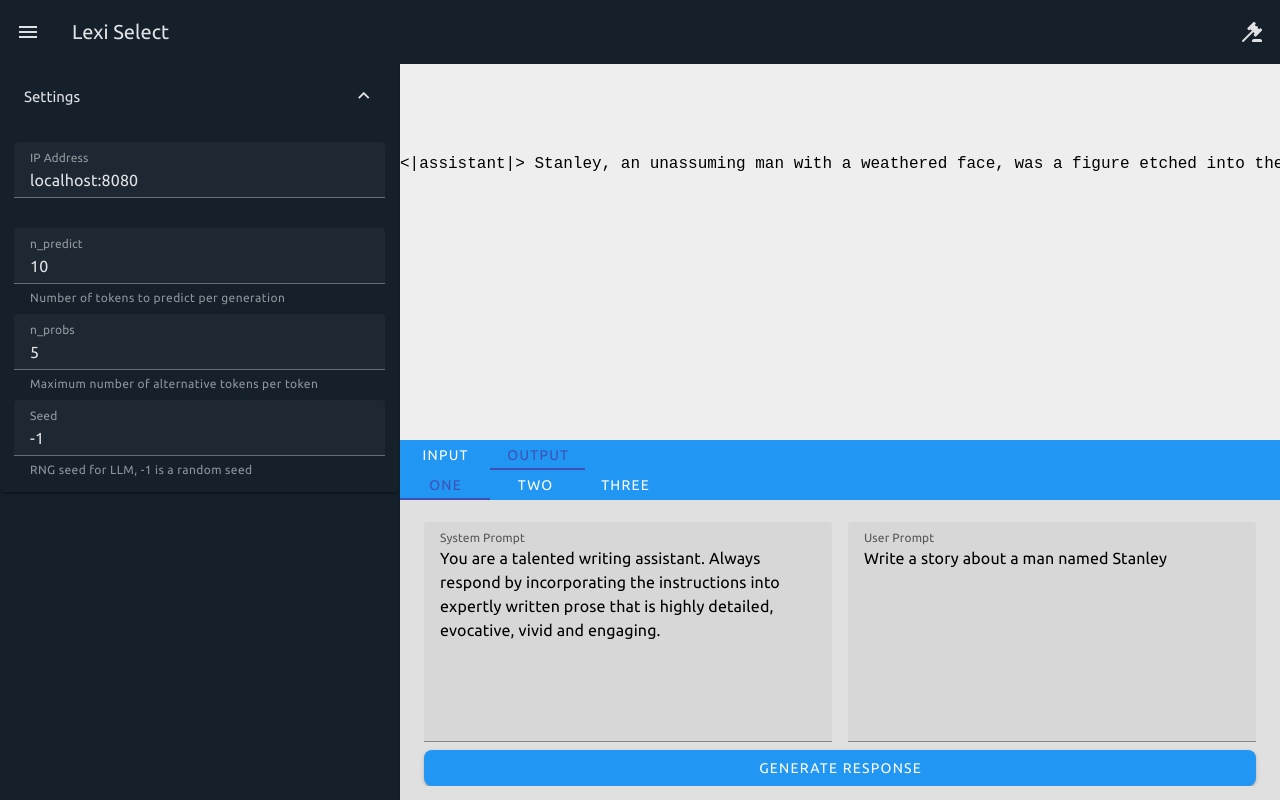
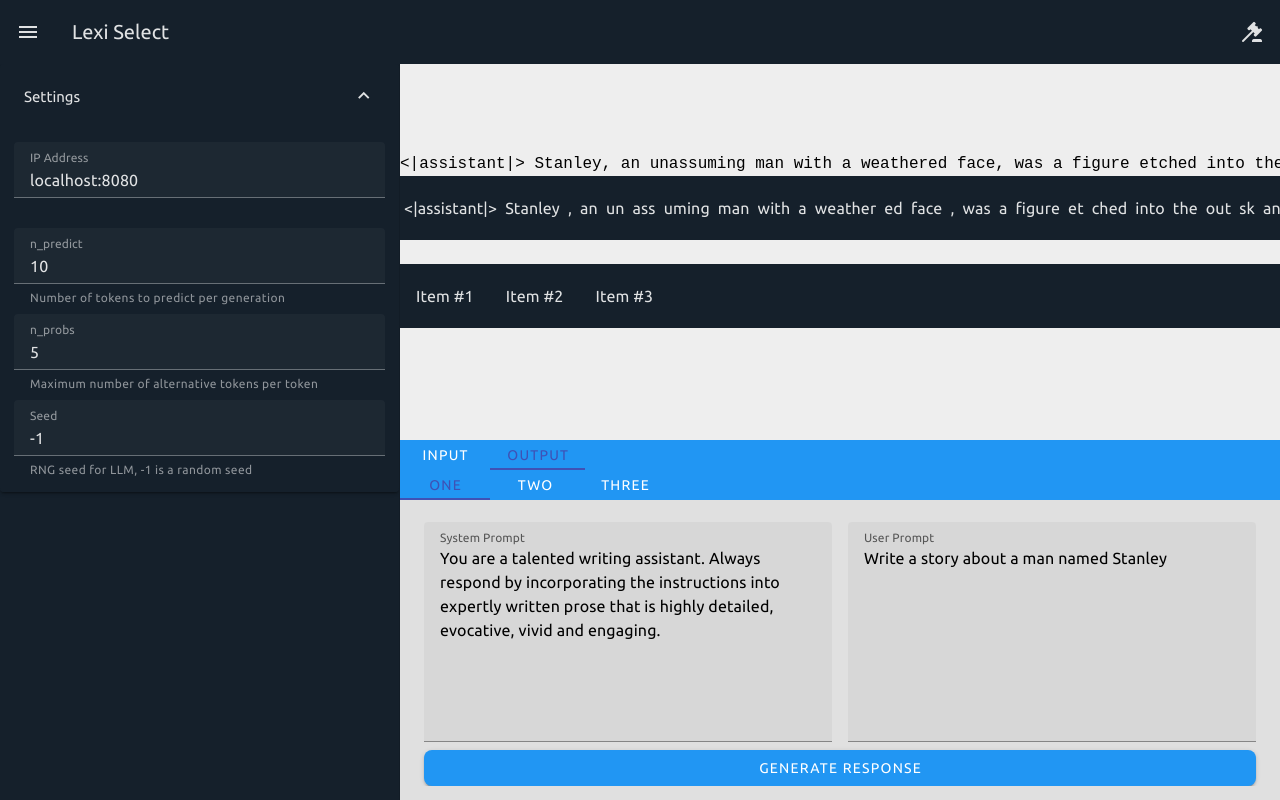
Before and after one commit to dhibbin/LexiSelect, a Vue app: page / in a window 1280 px wide. Both pictures are taken after a click on the button 1252 px from the left and 32 px from the top of the page. Built offline with nearby package versions, Linux system fonts and the light colour scheme.

Commit message:
Setting up horizontal v-list

```diff
--- a/src/components/TextTree.vue
+++ b/src/components/TextTree.vue
@@ -1,13 +1,11 @@
 <template>
   <div style="position: relative; width: 100%; height: 200px; overflow-y: scroll; overflow-x: scroll;">
     <input
-      ref="inputText"
       v-model="localText"
       type="text"
       style="position: absolute; top: 0; left: 0; overflow-y: hidden; font-family: monospace;"
       :style="{ width: localText.length + 'ch' }"
       rows="1"
-      @keydown="locateCursor"
     >
 
     <span
@@ -34,6 +32,25 @@
         <v-list :items="[{title:'hellotitle', value : 1}]" />
       </v-card>
     </v-expand-transition>
+
+    <br>
+    <v-list class="horizontal-list">
+      <v-list-item
+        v-for="(token, index) in tokens"
+        :key="index"
+        :value="token"
+        class="pa-1"
+      >
+        <v-list-item-title>
+          {{ token.completionProb.content }}
+        </v-list-item-title>
+      </v-list-item>
+    </v-list>
+    <br>
+    <v-list
+      :items="items"
+      class="horizontal-list"
+    />
   </div>
 </template>
 
@@ -72,7 +89,20 @@
   const localText = ref(props.responseLLM.content)
   const expandPanelIndex : Ref<number> = ref(0)
   const expand = ref(false)
-  const inputText = ref()
+  const items = ref([
+        {
+          title: 'Item #1',
+          value: 1,
+        },
+        {
+          title: 'Item #2',
+          value: 2,
+        },
+        {
+          title: 'Item #3',
+          value: 3,
+        },
+      ])
 
   watch(props, () => {
     localText.value = props.responseLLM.content
@@ -105,12 +135,6 @@
     return oldString.replace(/ /g, '_')
   }
 
-  function locateCursor(event : Event) : void {
-    event.preventDefault()
-    let textBody = inputText
-    console.log(event.clientX)
-  }
-
 
 </script>
 
@@ -130,4 +154,8 @@
       overflow-x: scroll;
       width: 100%;
     }
+    .horizontal-list {
+      display: flex;
+      flex-direction: row;
+    }
 </style>
--- a/src/main.ts
+++ b/src/main.ts
@@ -9,8 +9,6 @@ import { md3 } from 'vuetify/blueprints'
 //import { aliases, mdi } from 'vuetify/iconsets/mdi'
 import '@mdi/font/css/materialdesignicons.css'
 import './assets/style.scss'
-
-
 
 // Components
 import App from './App.vue'
--- /dev/null
+++ b/vue-horizontal.d.ts
@@ -0,0 +1 @@
+declare module 'vue-horizontal';
```
Also changed, not shown: 1 other file (tests, documents, lock files or other folders).
